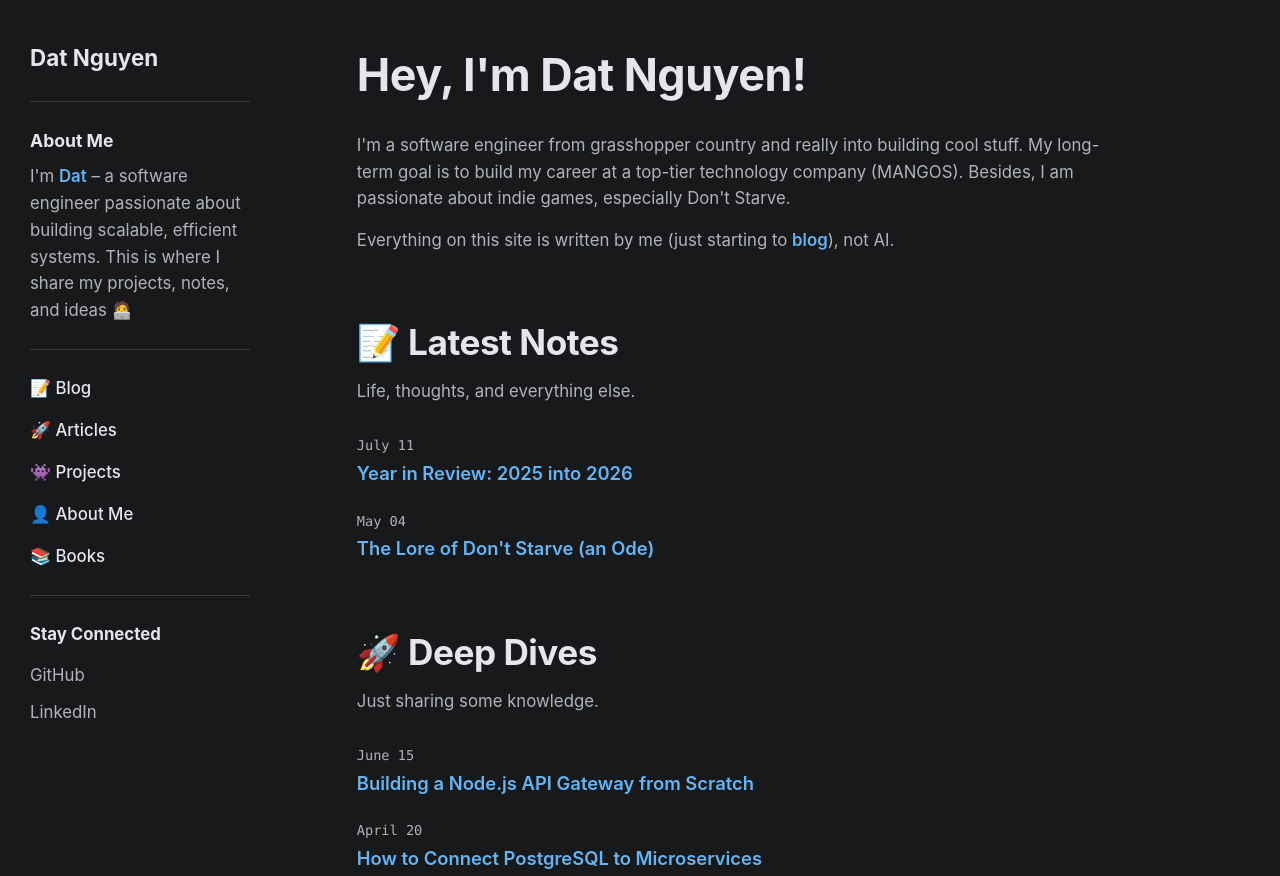
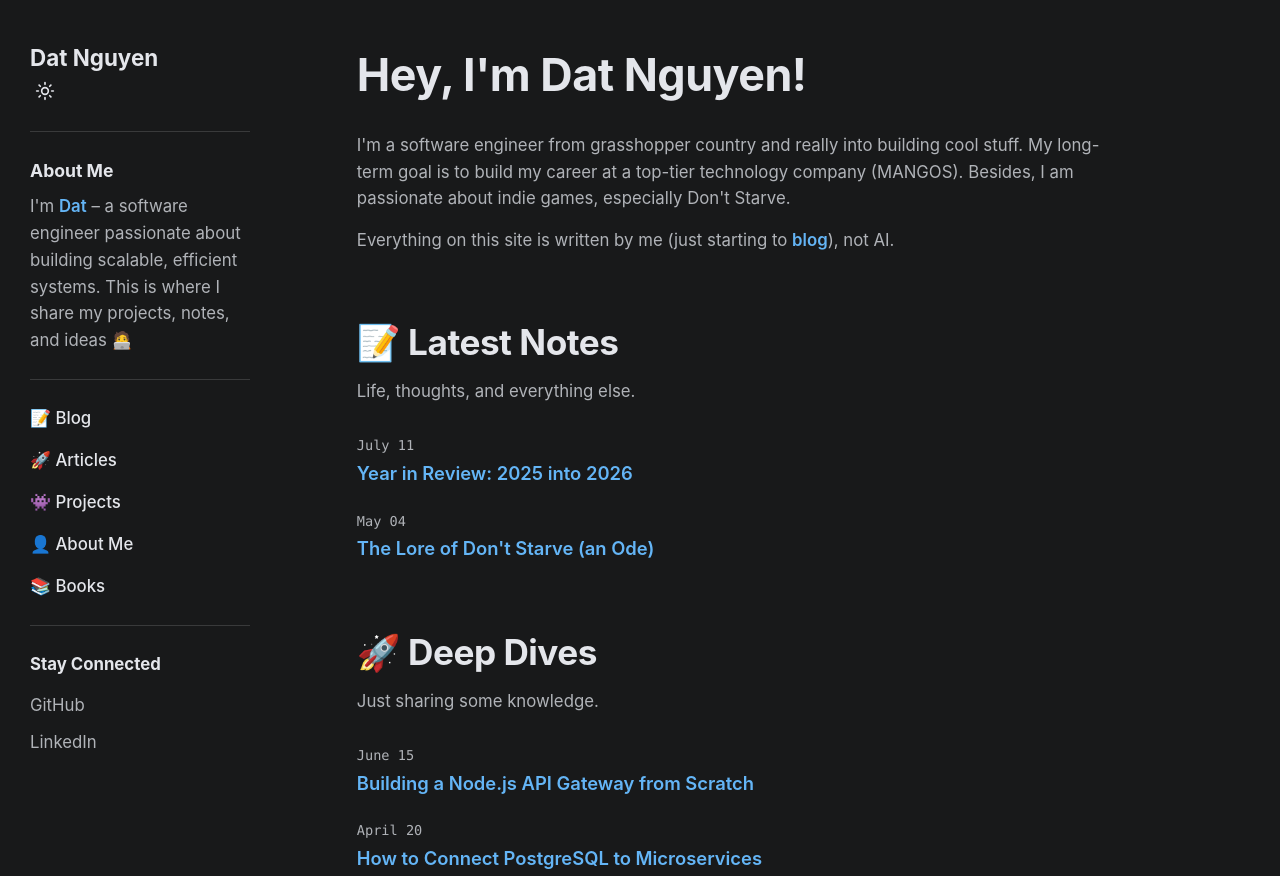
Before and after one commit to dat-nnguyen/dat-nnguyen.github.io, a website built with Vite: page frontend/index.html in a window 1280 px wide. Shown: the top 876 px of the page. Built offline with nearby package versions, Linux system fonts and the light colour scheme.

Commit message:
add theme-toggle button

```diff
--- a/frontend/app.js
+++ b/frontend/app.js
@@ -68,3 +68,28 @@ document.addEventListener('DOMContentLoaded', () => {
         </div>
     `;
 });
+
+
+const sunIcon = `<svg xmlns="http://www.w3.org/2000/svg" viewBox="0 0 24 24"><circle cx="12" cy="12" r="4"></circle><path d="M12 2v2"></path><path d="M12 20v2"></path><path d="m4.93 4.93 1.41 1.41"></path><path d="m17.66 17.66 1.41 1.41"></path><path d="M2 12h2"></path><path d="M20 12h2"></path><path d="m6.34 17.66-1.41 1.41"></path><path d="m19.07 4.93-1.41 1.41"></path></svg>`;
+
+const moonIcon = `<svg xmlns="http://www.w3.org/2000/svg" viewBox="0 0 24 24"><path d="M12 3a6 6 0 0 0 9 9 9 9 0 1 1-9-9Z"></path></svg>`;
+
+// 2. Grab your button
+const themeBtn = document.getElementById('theme-toggle');
+
+themeBtn.innerHTML = sunIcon;
+
+themeBtn.addEventListener('click', () => {
+  // Toggle the class on the body
+  document.body.classList.toggle('light-theme');
+
+  // Check if it has the class now
+  if (document.body.classList.contains('light-theme')) {
+    // We are in Light Mode -> Show Moon Icon
+    themeBtn.innerHTML = moonIcon;
+    // Bonus: Save to local storage here!
+  } else {
+    themeBtn.innerHTML = sunIcon;
+    // Bonus: Save to local storage here!
+  }
+});
--- a/frontend/index.html
+++ b/frontend/index.html
@@ -5,7 +5,7 @@
     <meta name="viewport" content="width=device-width, initial-scale=1.0">
     <title>Dat Nguyen's Website</title>
     <link rel="icon" href="data:,">
-    <!-- Links to your external CSS file -->
+
     <link rel="stylesheet" href="style.css">
 </head>
 <body>
@@ -15,6 +15,9 @@
     <aside class="sidebar">
         <div class="sidebar-header">
             <a href="#" class="site-title" id="nav-home">Dat Nguyen</a>
+            <button id="theme-toggle">
+                <svg xmlns="http://www.w3.org/2000/svg" width="24" height="24" viewBox="0 0 24 24" fill="none" stroke="currentColor" stroke-width="2" stroke-linecap="round" stroke-linejoin="round" class="lucide lucide-sun-icon lucide-sun"><circle cx="12" cy="12" r="4"/><path d="M12 2v2"/><path d="M12 20v2"/><path d="m4.93 4.93 1.41 1.41"/><path d="m17.66 17.66 1.41 1.41"/><path d="M2 12h2"/><path d="M20 12h2"/><path d="m6.34 17.66-1.41 1.41"/><path d="m19.07 4.93-1.41 1.41"/></svg>
+            </button>
         </div>
 
         <div class="sidebar-bio">
@@ -98,7 +101,7 @@
     </main>
 </div>
 
-<!-- Links to your external JavaScript file -->
+
 <script src="app.js"></script>
 </body>
 </html>
--- a/frontend/style.css
+++ b/frontend/style.css
@@ -271,3 +271,30 @@ a:hover {
     .sidebar { width: 100%; height: auto; position: relative; border-bottom: 1px solid var(--border-color); }
     .main-content { padding: 30px 20px; }
 }
+
+#theme-toggle {
+    background: transparent;
+    border: none;
+    cursor: pointer;
+    color: var(--text-primary); /* The SVG will inherit this color! */
+    display: flex;
+    align-items: center;
+    justify-content: center;
+    padding: 5px;
+    border-radius: 6px;
+    transition: background 0.2s;
+}
+
+#theme-toggle:hover {
+    background: var(--border-color); /* Nice subtle hover effect */
+}
+
+#theme-toggle svg {
+    width: 20px;
+    height: 20px;
+    fill: none;
+    stroke: currentColor; /* 'currentColor' tells it to look at --text-primary */
+    stroke-width: 2;
+    stroke-linecap: round;
+    stroke-linejoin: round;
+}
```
